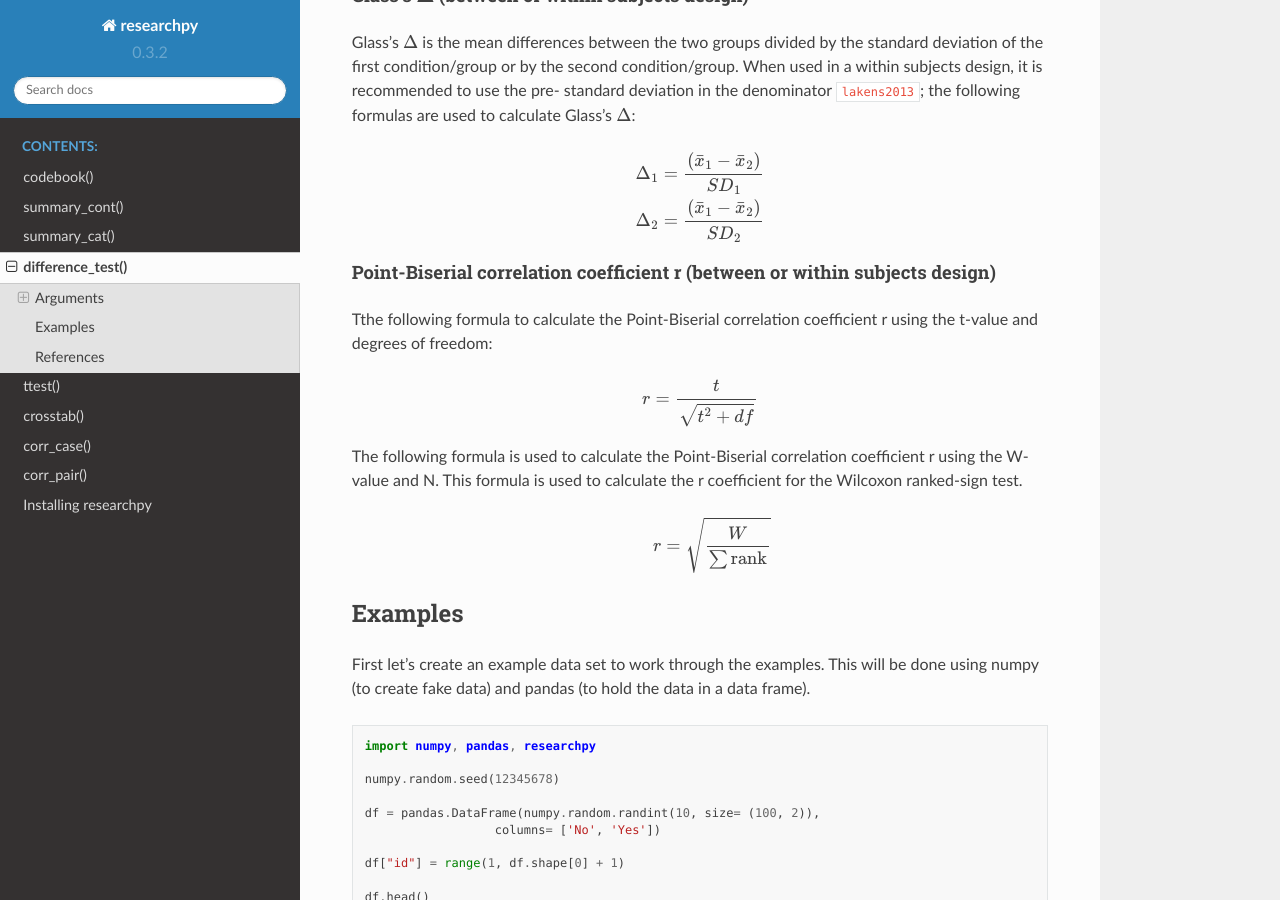
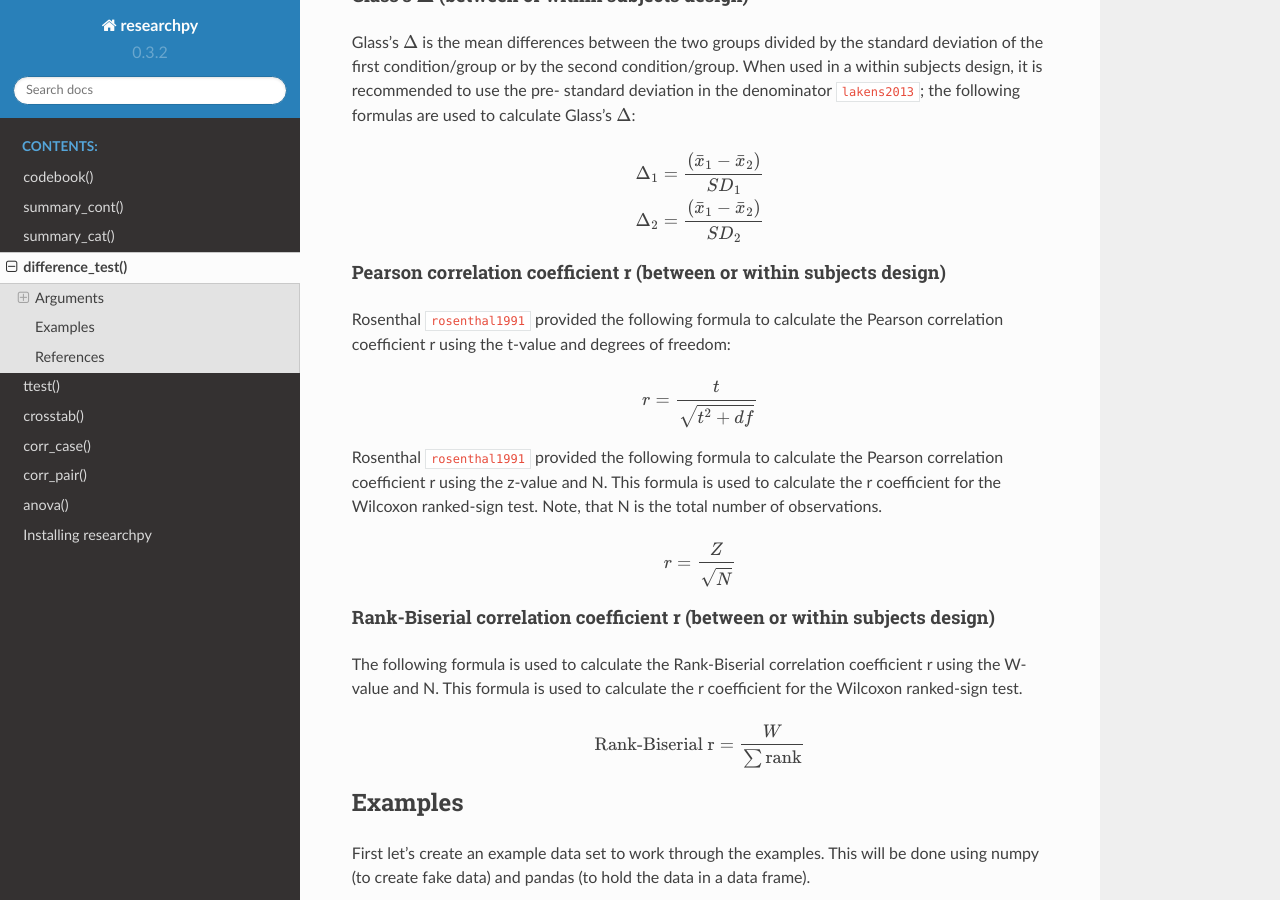
Before and after one commit to researchpy/documentation, a Sphinx documentation site: the page built from source/difference_test_documentation.rst, in a window 1280 px wide and 900 px high, scrolled down 2790 px. Built offline with Sphinx 7.4.7 and the Read the Docs theme 2.0.0, drawn with Linux system fonts in a browser that asks for light colours; cross-references to code outside the pages are shown as plain code.

Commit message:
Added documentation for new functions

```diff
--- a/source/difference_test_documentation.rst
+++ b/source/difference_test_documentation.rst
@@ -159,23 +159,34 @@ to calculate Glass's :math:`\Delta`:
   \Delta_2 = \frac{(\bar{x}_1 - \bar{x}_2)}{SD_2}
 
 
-
-Point-Biserial correlation coefficient r (between or within subjects design)
-""""""""""""""""""""""""""""""""""""""""""""""""""""""""""""""""""""""""""""
-Tthe following formula to calculate
-the Point-Biserial correlation coefficient r using the t-value and degrees of freedom:
+Pearson correlation coefficient r (between or within subjects design)
+"""""""""""""""""""""""""""""""""""""""""""""""""""""""""""""""""""""
+Rosenthal :cite:`rosenthal1991` provided the following formula to calculate
+the Pearson correlation coefficient r using the t-value and degrees of freedom:
 
 .. math::
 
   r = \frac{t}{\sqrt{t^2 + df}}
 
-The following formula is used to calculate the Point-Biserial
+Rosenthal :cite:`rosenthal1991` provided the following formula to calculate
+the Pearson correlation coefficient r using the z-value and N. This formula
+is used to calculate the r coefficient for the Wilcoxon ranked-sign test. Note,
+that N is the total number of observations.
+
+.. math::
+
+  r = \frac{Z}{\sqrt{N}}
+
+
+Rank-Biserial correlation coefficient r (between or within subjects design)
+""""""""""""""""""""""""""""""""""""""""""""""""""""""""""""""""""""""""""""
+The following formula is used to calculate the Rank-Biserial
 correlation coefficient r using the W-value and N. This formula
 is used to calculate the r coefficient for the Wilcoxon ranked-sign test.
 
-  .. math::
+.. math::
 
-    r = \sqrt{\frac{W}{\sum{\text{rank}}}}
+  \text{Rank-Biserial r} = \frac{W}{\sum{\text{rank}}}
 
 
 
--- a/source/index.rst
+++ b/source/index.rst
@@ -48,6 +49,7 @@ streamlined during this process. For an example, see the new -difference_test- m
    crosstab_documentation
    corr_case_documentation
    corr_pair_documentation
+   anova_documentation
    install
 
 .. Indices and tables
```
Also changed, not shown: other parts of source/index.rst (+1 -0 lines), source/anova_documentation.rst (added, +73 -0 lines), source/ttest_documentation.rst (+60 -35 lines), source/summarize_documentation.rst (added).
